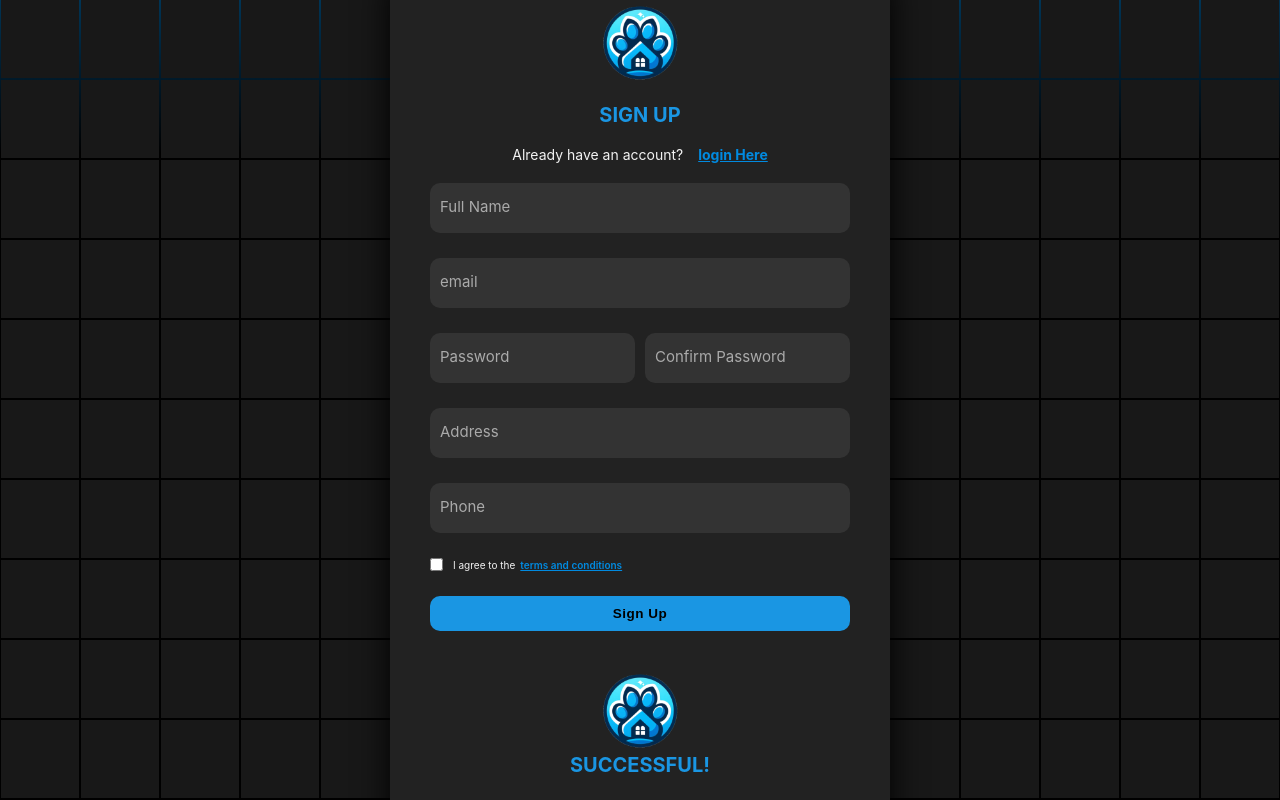
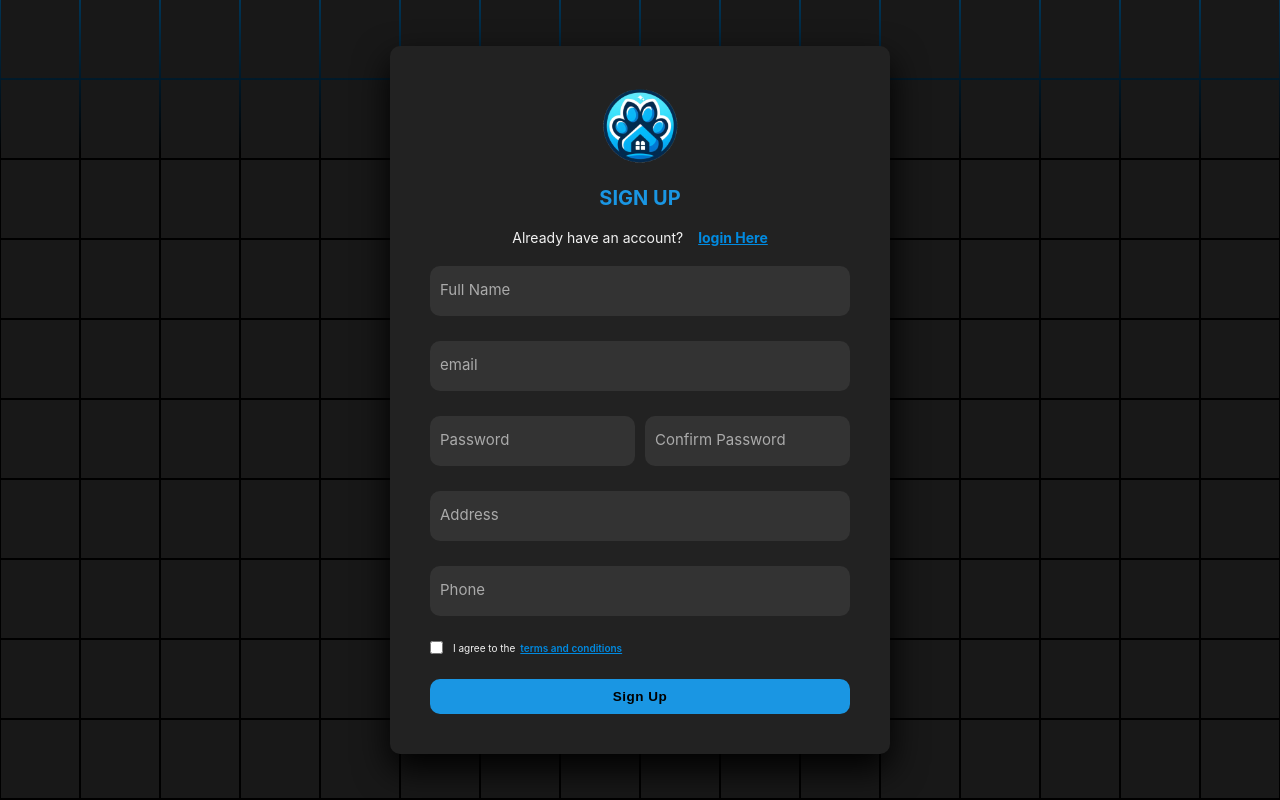
Before and after one commit to Rayan-Sarieddine/paws, a React (Create React App) app in the folder frontend/: page /sign-up in a window 1280 px wide. Built offline with nearby package versions, Linux system fonts and the light colour scheme.

Commit message:
implemented sign up

```diff
--- a/frontend/src/domain/components/common/CheckMark/index.js
+++ b/frontend/src/domain/components/common/CheckMark/index.js
@@ -5,7 +5,7 @@ const CheckMark = () => {
   return (
     <div className="success-container">
       <img src="./favicon.png" alt="Success" className="success-image" />
-      <h2>Successful!</h2>
+      <h2 className="check-successfull">Successful!</h2>
     </div>
   );
 };
--- a/frontend/src/domain/components/common/CheckMark/style.css
+++ b/frontend/src/domain/components/common/CheckMark/style.css
@@ -25,8 +25,11 @@
   }
 }
 
-h2 {
+.check-successfull {
   opacity: 0;
+  color: var(--primary);
+  font-size: 3rem;
+  font-weight: 600;
   transform: translateY(20px);
   animation: fadeInUp 0.5s ease 0.5s forwards;
 }
--- a/frontend/src/domain/pages/SignUp/index.jsx
+++ b/frontend/src/domain/pages/SignUp/index.jsx
@@ -21,6 +21,7 @@ function SignUp() {
   const [phone, setPhone] = useState("");
   const [address, setAddress] = useState("");
   const [error, setError] = useState("");
+  const [success, setSuccess] = useState(false);
   useEffect(() => {
     //check if user is already logged in
     const token = local("token");
@@ -64,8 +65,10 @@ function SignUp() {
     try {
       //acios request
       const response = await authDataSource.register(data);
-
+      setSuccess(true);
+      setTimeout(() => {
         navigateTo("/login");
+      }, 2000);
     } catch (error) {
       setError(error.response.data.message);
     }
@@ -78,6 +81,7 @@ function SignUp() {
           <span key={i}></span>
         ))}
         <div className="signin">
+          {!success ? (
             <div className="content">
               <img src="./favicon.png" alt="logo" />
 
@@ -161,8 +165,10 @@ function SignUp() {
                   <input type="submit" value="Sign Up" />
                 </div>
               </form>
+            </div>
+          ) : (
             <CheckMark />
-          </div>
+          )}
         </div>
       </section>
     </div>
```
Lines whose indentation alone changed are shown as unchanged.
